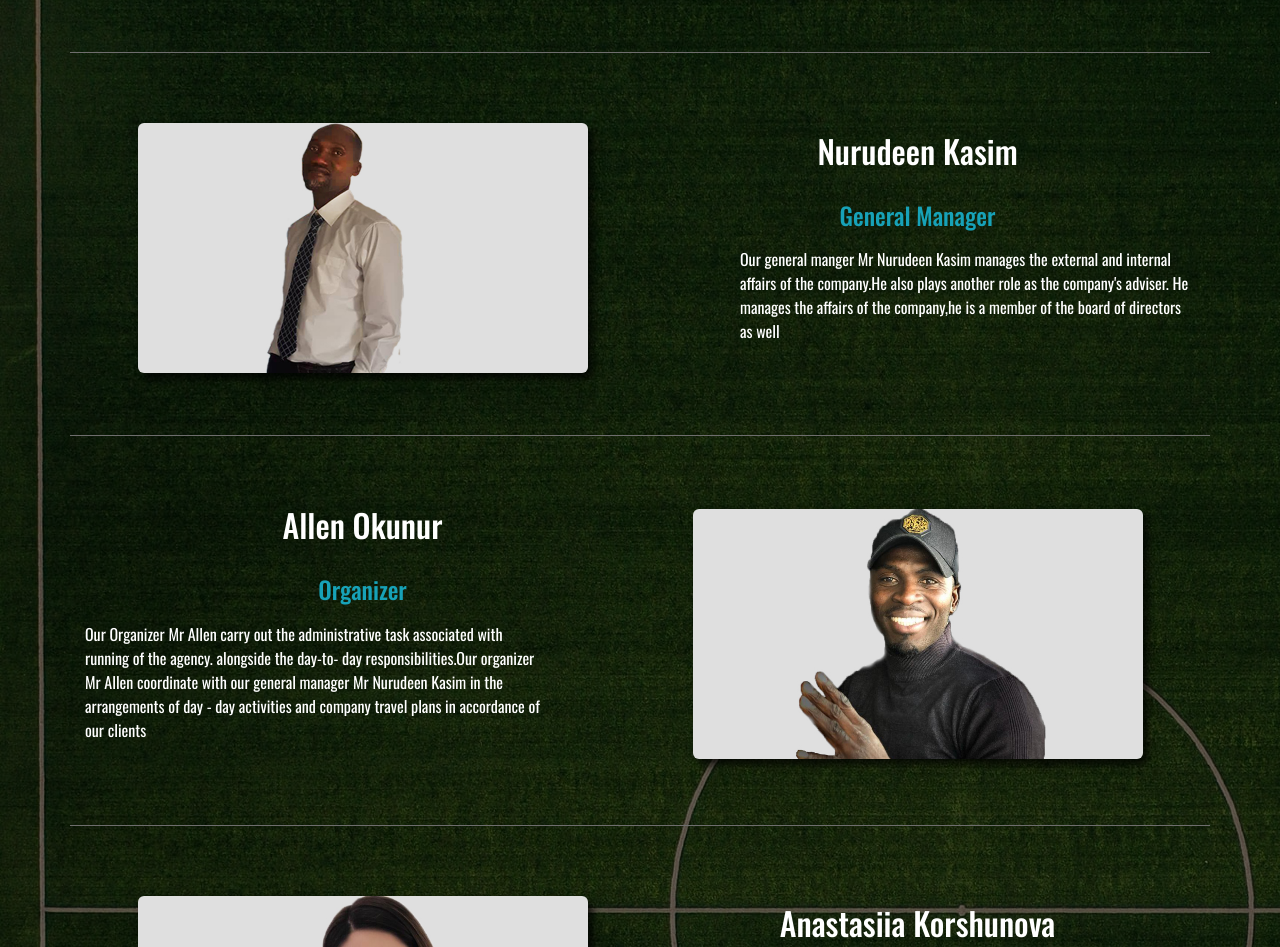
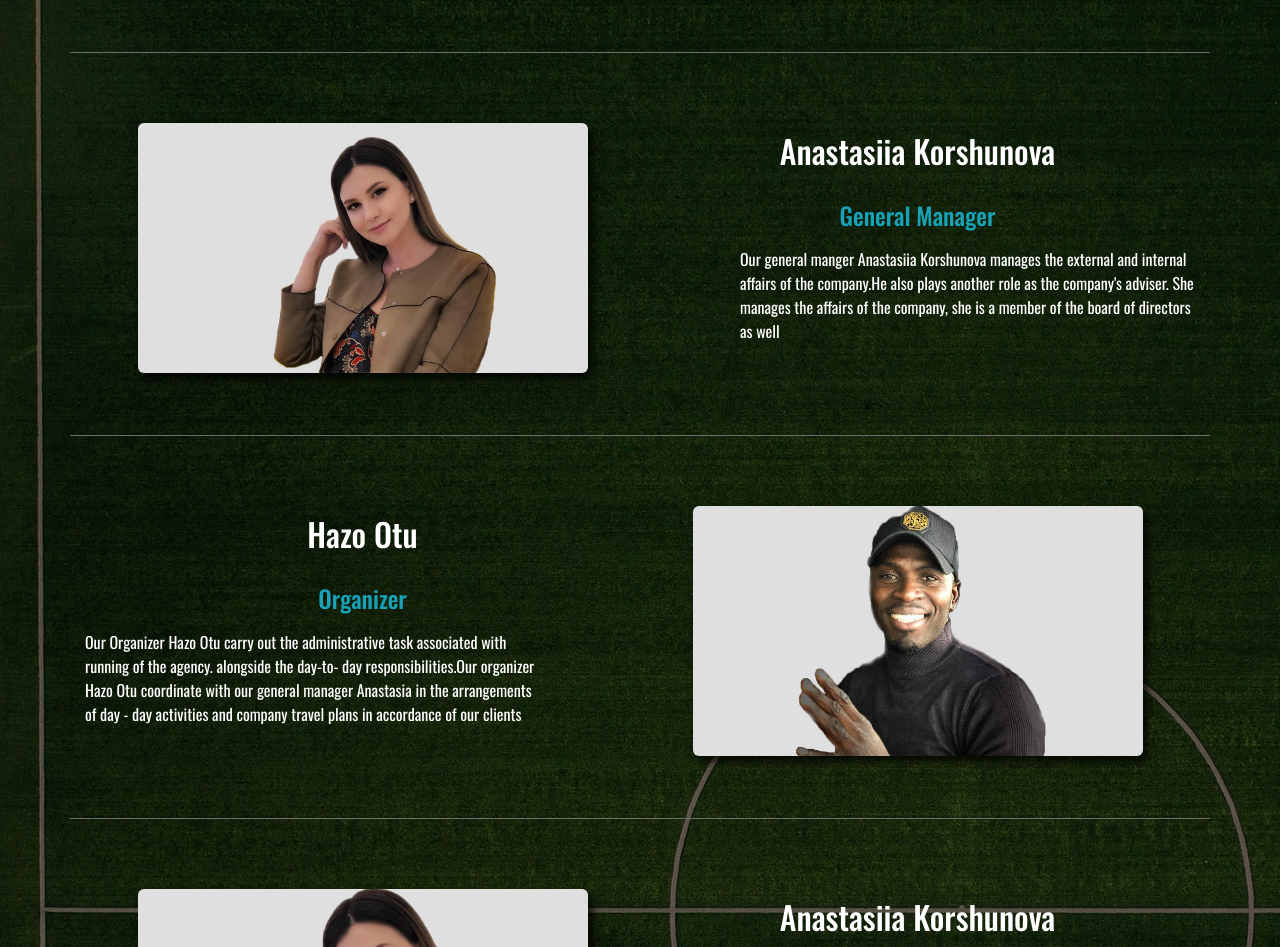
Before and after one commit to beksssK/footballtemporary, a React (Create React App) app: page /staff in a window 1280 px wide. Shown: the part 840-1787 px from the top of the page. Built offline with nearby package versions, Linux system fonts and the light colour scheme.

Commit message:
Removed the general manager

```diff
--- a/src/components/Home/HomeMiddle.js
+++ b/src/components/Home/HomeMiddle.js
@@ -21,7 +21,7 @@ const HomeMiddle = () => {
             caption: 'our secretary'
         },
         {
-            src: windowWidth.matches ? require('../../assets/staff/gManager.jpg') : require('../../assets/staff/gManager.jpg'),
+            src: windowWidth.matches ? require('../../assets/staff/secretary.jpg') : require('../../assets/staff/secretary2.jpg'),
             altText: 'General Manager',
             caption: 'general manager'
         },
--- a/src/components/Staff/StaffMiddle.js
+++ b/src/components/Staff/StaffMiddle.js
@@ -1,5 +1,5 @@
 import React from 'react';
-import gManagerImg from '../../assets/staff/generalManager1.jpg';
+import gManagerImg from '../../assets/staff/secretary3.jpg';
 import secretaryImg from '../../assets/staff/secretary3.jpg';
 import organizerImg from '../../assets/staff/organizer2.jpg';
 import CEOImg from '../../assets/staff/CEO3.jpg';
@@ -10,8 +10,8 @@ import lawyerImg from '../../assets/staff/lawyer.jpg'
 const STAFF = {
     gManager: {
         position: 'General Manager',
-        name: 'Nurudeen Kasim',
-        info: 'Our general manger Mr Nurudeen Kasim manages the external and internal affairs of the company.He also plays another role as the company\'s adviser. He manages the affairs of the company,he is a member of the board of directors as well',
+        name: 'Anastasiia Korshunova',
+        info: 'Our general manger Anastasiia Korshunova manages the external and internal affairs of the company.He also plays another role as the company\'s adviser. She manages the affairs of the company, she is a member of the board of directors as well',
         photo: gManagerImg
     },
     secretary: {
@@ -22,8 +22,8 @@ const STAFF = {
     },
     organizer: {
         position: 'Organizer',
-        name: 'Allen Okunur',
-        info: 'Our Organizer Mr Allen carry out the administrative task associated with running of the agency. alongside the day-to- day responsibilities.Our organizer Mr Allen coordinate with our general manager Mr Nurudeen Kasim in the arrangements of day - day activities and company travel plans in accordance of our clients',
+        name: 'Hazo Otu',
+        info: 'Our Organizer Hazo Otu carry out the administrative task associated with running of the agency. alongside the day-to- day responsibilities.Our organizer Hazo Otu coordinate with our general manager Anastasia in the arrangements of day - day activities and company travel plans in accordance of our clients',
         photo: organizerImg
     },
     CEO: {
```
